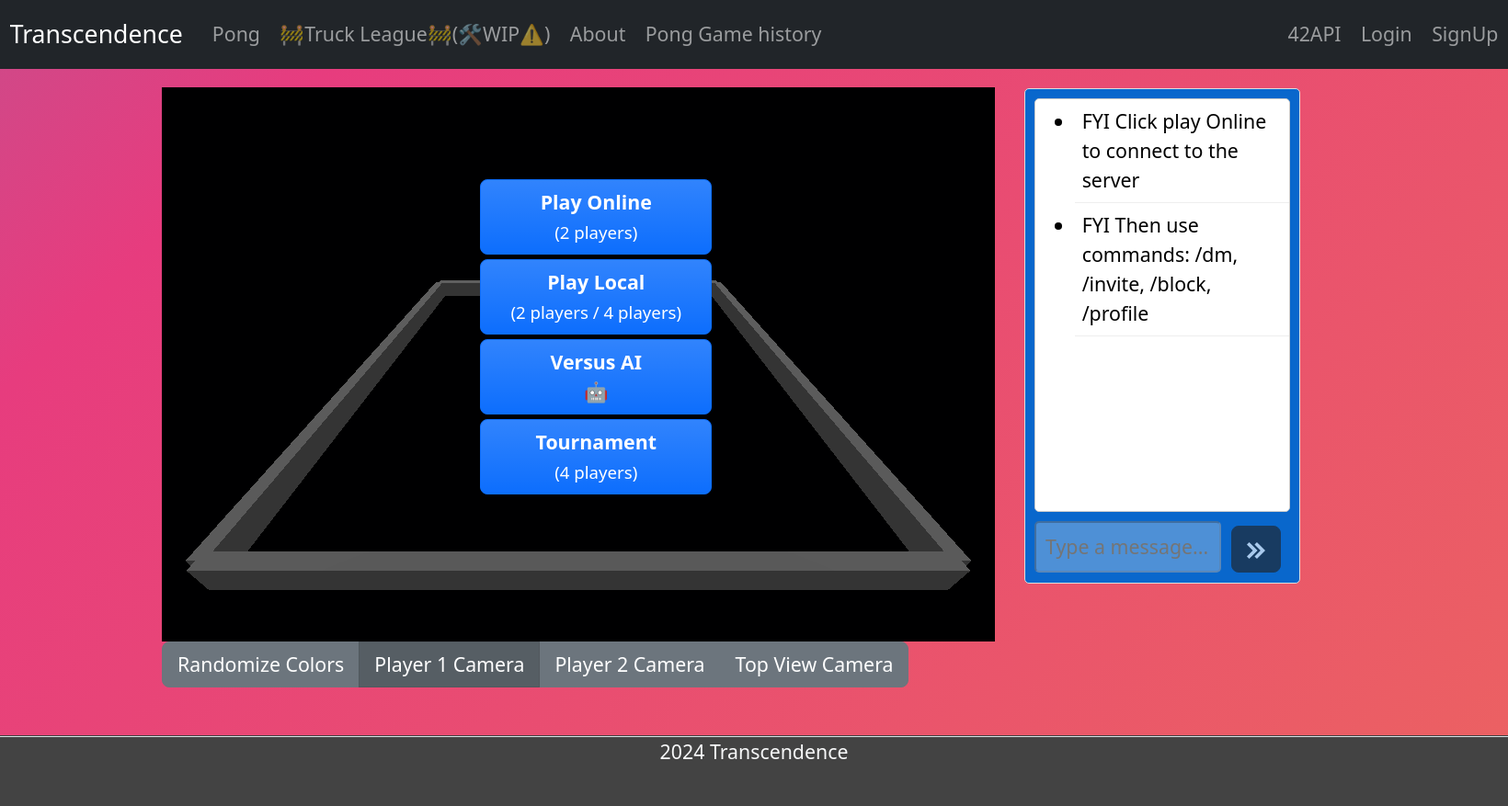
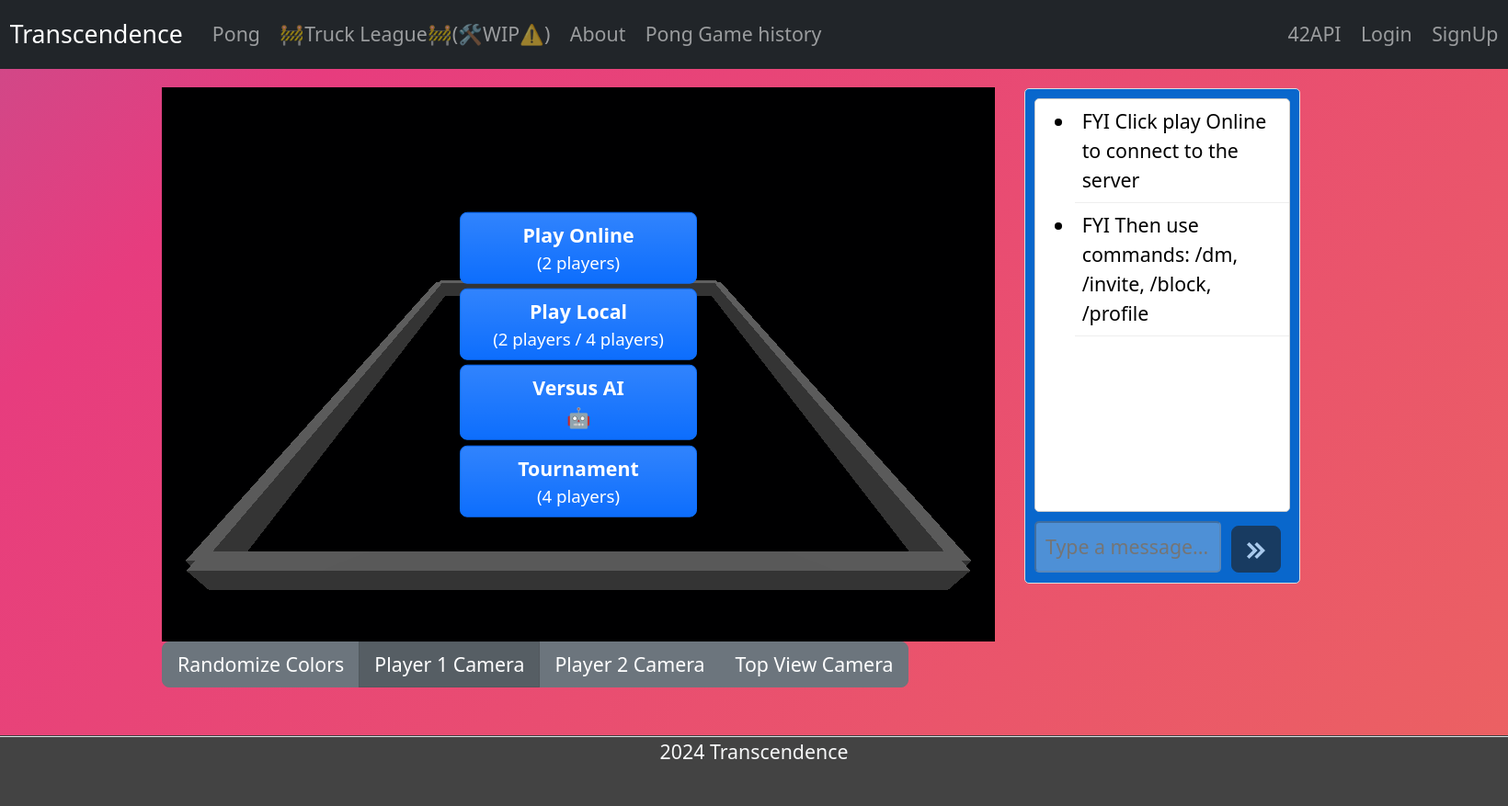
Before and after one commit to ast-jean/transcendence, a Django app: page /Pong/ in a window 1640 px wide. Shown: the whole page at 92% size. Run offline with Django 5.2, Linux system fonts and the light colour scheme; data that the repository does not hold is empty; parts of the project's set-up code (start-up, migrations or seed data) failed here and were passed over; some libraries are stand-ins or nearby versions.

Commit message:
Front end UI a bit better

```diff
--- a/django_trans/gameserv/consumers.py
+++ b/django_trans/gameserv/consumers.py
@@ -370,7 +370,7 @@ class GameConsumer(AsyncWebsocketConsumer):
                 else:
                     self.name = name
             if not hasattr(self, 'alias') or self.alias is None:
-                name = text_data_json.get('alias')
+                self.alias = text_data_json.get('alias')
 
             cmd = text_data_json.get("cmd")
 
--- a/django_trans/main/static/main/scripts/gameplay/add_scene.js
+++ b/django_trans/main/static/main/scripts/gameplay/add_scene.js
@@ -1,6 +1,7 @@
 import * as THREE from 'three';
 import { startCountdown, showBtn, hideBtn } from '../ui/ui_updates.js';
 import { addBallToScene } from './ball.js';
+import { isFourPlayerMode, localPlayerId } from '../utils/setter.js';
 
 
 /**
@@ -18,7 +19,30 @@ export function displayPlayersInScene(players, scene) {
             console.log(`Joueur ${player.ident} déjà présent dans la scène`);
         }
     });
+    if (!isFourPlayerMode) {
+        if (players[0].alias) {
+            document.getElementById('p1Name').textContent = players[0].alias + ':';
+        } else {
+            if (players[0].name)
+                document.getElementById('p1Name').textContent = players[0].name + ':';
+        }
+        if (players[1].alias) {
+            document.getElementById('p2Name').textContent = players[1].alias + ':';
+        } else {
+            document.getElementById('p2Name').textContent = players[1].name + ':';
+        }
+        if(localPlayerId) {
+            if (players[0]  == localPlayerId) {
+                document.getElementById('p1Name').addClassList = 'text-warning';
+            }
+            if (players[1]  == localPlayerId) {
+                document.getElementById('p1Name').addClassList = 'text-warning';
+            }
+        }
+    }
+
     showBtn('scoreboard');
+
     hideBtn('start_btn');
     addBallToScene(scene);
     console.log(players);
--- a/django_trans/main/static/main/scripts/gameplay/player.js
+++ b/django_trans/main/static/main/scripts/gameplay/player.js
@@ -78,6 +78,7 @@ export function initializePlayers(scene, useAI, isOnline ) {
             console.log('PLAY AGAINST AI');
             // Ajoute un joueur IA
             addPlayerToGame(2, 0, wallLength / 2 - 0.5, 0, 0xff0000, scene, true, "AI🤖"); // IA (rouge)
+            players[0].name = "Player 1"
         } else {
             // Ajoute un deuxième joueur humain
             addPlayerToGame(2, 0, wallLength / 2 - 0.5, 0, 0x0000ff, scene, false, false, 'Player 2'); // Joueur 2 (bleu)
--- a/django_trans/main/static/main/scripts/gameplay/score.js
+++ b/django_trans/main/static/main/scripts/gameplay/score.js
@@ -109,16 +109,22 @@ export function endGame(player=null) {
         // Détermine le gagnant
         let winner;
         if (player) {
-            winner = player.name;
+            winner = player;
         } else {
-            winner = player1Score >= maxScore ? players[0].name : players[1].name;
+            winner = player1Score >= maxScore ? players[0] : players[1];
         }
-        document.getElementById('winner').innerText = winner + " won!";
+        if (winner.alias) {
+            document.getElementById('winner').innerText = winner.alias + " won!";
+            addChat("Server:", `${winner.alias} wins!`);
+        } else {
+            document.getElementById('winner').innerText = winner.name + " won!";
+            addChat("Server:", `${winner.name} wins!`);
+        }
 
         // Crée un message pour afficher le gagnant
-        addChat("Server:", `${winner} wins!`);
         showBtn('end-game-buttons');
-        hideBtn('scoreboard');
+        document.getElementById('end-game-buttons').classList.remove('d-flex');
+
         deleteBall(sphere);
         if(checkIfHost(host_ident) && !once && !isLocalMode) {
             once = true;
--- a/django_trans/main/static/main/scripts/pong.js
+++ b/django_trans/main/static/main/scripts/pong.js
@@ -215,11 +215,11 @@ function handleSubmit(event) {
     let input = document.querySelector('input[name="searchRoom"]');
     const roomId = input.value;
     console.log('Room ID:', roomId); // Vérifie la valeur du champ
-    hideBtn('layer2Btns_online');
-    hideBtn('layer2Btns_tournament');
     if (!roomId) {
         alert("Please fill in all required fields.");
     } else {
+        hideBtn('layer2Btns_online');
+        hideBtn('layer2Btns_tournament');
         sendCmd("roomSearch", roomId);
         console.log("Searching for Room #" + roomId);
     }
--- a/django_trans/main/static/main/styles/style.css
+++ b/django_trans/main/static/main/styles/style.css
@@ -140,13 +140,6 @@ body {
 .gamediv {
     position: relative;
     padding-top: 20px;
-}
-
-.ui-btns {
-    position: absolute;
-    top: 100px;
-    left: 40%;
-    width: auto;
 }
 
 #gameCont {
--- a/django_trans/main/templates/pong.html
+++ b/django_trans/main/templates/pong.html
@@ -36,14 +36,14 @@
 		<div class="row">
 			<div class="col">
 				<div class="gamediv">
-					<button id="menu-btn" class="d-flex flex-column top-50 start-50 translate-middle hud btn btn-danger visually-hidden">Exit</button>
-					<div id="scoreboard" class="pongScoreboard visually-hidden" >
+					<button id="menu-btn" class="d-flex flex-column hud btn btn-danger visually-hidden">Exit</button>
+					<div id="scoreboard" class="pongScoreboard mt-3 visually-hidden" style="z-index: 6969;">
                         <div>
-							    <div class="pongScoreP1 ">Player 1: </div>
+							    <div id="p1Name" class="pongScoreP1 ">Player 1: </div>
 							    <div id="player1Score" class="strokemeP1 pongScoreP1"></div>
 						</div>
                         <div>
-							<div class="pongScoreP2">Player 2: </div>
+							<div id="p2Name" class="pongScoreP2">Player 2: </div>
 							<div id="player2Score" class="strokemeP2 pongScoreP2"></div>
 						</div>
 
@@ -54,76 +54,98 @@
 						</div> -->
 					</div>
 					<div id="ui-btns" class="ui-btns">
-						<div id="play_btns" class="col d-flex flex-column hud " style="z-index: 6969;"> <!-- unnecessary arguments:start-50 translate-middle mx-1 position-absolute  start-60/////text-center align-items-center align-self-center -->
-							<div id="onlineplay_btn" class="row hud-btn game-button btn btn-primary bg-primary bg-gradient">
+						<div class="position-absolute top-50 start-50 translate-middle">
+							<div id="play_btns" class="position-relative container hud">
+								<div class="row" style="width: 300px;">
+										<div class="col d-block">
+											<div id="onlineplay_btn" class="row  d-flex m-1 btn btn-primary bg-primary bg-gradient">
 												<b class="strokeme">Play Online</b> <br>
 												<small  class="strokeme">(2 players)</small>
 											</div>
-							<div id="localplay_btn" class="row hud-btn game-button btn btn-primary bg-primary bg-gradient">
+											<div id="localplay_btn" class="row d-flex m-1 btn btn-primary bg-primary bg-gradient">
 												<b  class="strokeme">Play Local</b> <br>
 												<small  class="strokeme">(2 players / 4 players)</small>
 											</div>
-							<div id="versusai_btn" class="row hud-btn game-button btn btn-primary bg-primary bg-gradient">
+											<div id="versusai_btn" class="row d-flex m-1 btn btn-primary bg-primary bg-gradient">
+												<div class="">
 													<b  class="strokeme">Versus AI</b>
 													<br>
 													🤖
 												</div>
-							<button type="button" id="tournament_btn" class="row hud-btn game-button btn btn-primary bg-primary bg-gradient" >
+										</div>
+										<div id="tournament_btn" class="row d-flex m-1 btn btn-primary bg-primary bg-gradient" >
 											<b  class="strokeme">Tournament</b><br>
 											<small  class="strokeme">(4 players)</small>
-							</button>
-
+										</div>
+									</div>
+								</div>
 							</div>
 
 						<!---------------------------------------------- SECOND LAYERS-------------------------------------------------- -->
-						<div id="layer2Btns_online" class="col flex-column hud visually-hidden">
-							<h1 class="strokeme">ONLINE</h1>
+						<div id="layer2Btns_online" class="position-relative container visually-hidden">
+							<div class="row" style="width: 300px;">
+										<h1 class="strokeme text-center">ONLINE</h1>
 										<hr class="border border-info border-1">
 
-							<div id="online_1v1_btn" class="row hud-btn game-button btn btn-info ">
+										<div id="online_1v1_btn" class="row ms-1 hud-btn btn btn-info ">
 											<b class="strokeme">2 Players</b>
 										</div>
-							<div id="online_2v2_btn" class="row hud-btn game-button btn btn-info visually-hidden">
+										<div id="online_2v2_btn" class="row ms-1 hud-btn btn btn-info visually-hidden">
 											<b class="strokeme">4 Players</b>
 									</div>
-							<form id="online_join_btn">
-								<input type="number" placeholder="0000" name="searchRoom" style="width:75px;">
-								<button type="submit " class="btn btn-secondary text-white strokeme">Search</button>
+									<div class='ms-1'>
+										<form id="online_join_btn" class="">
+											<div class="row bg-info py-1 my-3 rounded">
+												<div class="col">
+													<input class="form-control" type="number" placeholder="0000" name="searchRoom">
+												</div>
+												<div class="col">
+													<button type="submit " class="border border-dark btn btn-secondary text-white strokeme" style="width:120px" >Search</button>
+												</div>
+											</div>
 										</form>
+									</div>
 									<hr class="border border-info border-1">
 
-							<div id="return_btn_1" class="row hud-btn game-button btn btn-info pt-1">
+									<div id="return_btn_1" class="row hud-btn game-button btn btn-info ms-1">
 										<h2 class="strokeme">←</h2>
 									</div>
 							</div>
+						</div>
 
-						<div id="layer2Btns_local" class="col flex-column hud visually-hidden">
-							<h1 class="strokeme">LOCALPLAY</h1>
+						<div id="layer2Btns_local" class="position-relative container visually-hidden">
+							<div class="row" style="width: 300px;">
+								<div class='ms-1'>
+									<h1 class="strokeme text-center">LOCALPLAY</h1>
 									<hr class="border border-info border-1">
-							<div id="local_1v1_btn" class="row hud-btn game-button btn btn-info">
+									<div id="local_1v1_btn" class="row mb-2 d-flex btn btn-info">
 										<b class="strokeme">2 Players</b>
 									</div>
-							<div id="local_2v2_btn" class="row hud-btn game-button btn btn-info">
+									<div id="local_2v2_btn" class="row d-flex  btn btn-info">
 										<b class="strokeme">4 Players</b>
 									</div>
 									<hr class="border border-info border-1">
-							<div id="return_btn_2" class="row hud-btn game-button btn pt-2 btn-info">
+									<div id="return_btn_2" class="row d-flex btn btn-info">
 										<h2 class="strokeme">←</h2>
 									</div>
 								</div>
+							</div>
+						</div>
 
-						<div id="layer2Btns_tournament" class=" col flex-column hud visually-hidden">
-							<h1 class="strokeme">TOURNAMENT</h1>
+						<div id="layer2Btns_tournament" class=" col visually-hidden">
+							<div class="row" style="width: 300px;">
+
+								<h1 class="strokeme text-center">TOURNAMENT</h1>
 								<hr class="border border-info border-1">
 								<!-- Add tournament boutons -->
 								<div id="tournamentOptions" class="hidden"></div>
-						<button id="createTournamentBtn" class="btn btn-info strokeme text-white m-1" data-bs-toggle="modal" data-bs-target="#exampleModal">Host </button>
-						<button id="joinTournamentBtn" class="btn btn-info strokeme text-white m-1">Join</button>
+								<button id="createTournamentBtn" class="btn btn-info d-flex strokeme text-white m-1" data-bs-toggle="modal" data-bs-target="#exampleModal"><b class="strokeme mx-auto">Host</b> </button>
+								<button id="joinTournamentBtn" class="btn btn-info d-flex m-1 mb-2"><b class="strokeme mx-auto">Join</b></button>
 
 								<div id="tournamentJoinForm" class="hidden">
-							<span class="d-flex m-1">
+									<span class="d-flex">
 										<input type="text" id="tournamentIdInput" class='form-control' placeholder="Enter the Room ID #">
-								<button id="submitJoinTournament" class="btn btn-primary ms-2"  >Join</button>
+										<button id="submitJoinTournament" class="btn btn-primary ms-2"  ><b>Join</b></button>
 									</span>
 								</div>
 								<hr class="border border-info border-1">
@@ -131,8 +153,9 @@
 									<h2 class="strokeme">←</h2>
 								</div>
 							</div>
+						</div>
 						<div id="start_btn" class=" col flex-column hud visually-hidden">
-							<button id="startGameButton" class="btn btn-secondary game-button">Start Game</button>
+							<button id="startGameButton" class="btn btn-secondary game-button mt-5 ms-5">Start Game</button>
 						</div>
 						<div id="playerCount" class="visually-hidden strokeme">
 							<div id="joining" class="row d-flex">
@@ -157,21 +180,29 @@
 								</div>
 							</div>
 						</div>
-						<div id="end-game-buttons" class="row visually-hidden" style="z-index: 2500;">
-							{% comment %} <button id="replay-btn" class="btn btn-danger">Replay</button> {% endcomment %}
-							<h1 id="endGameMessage" class="strokeme d-flex" >GAME OVER</h1>
-							<h2 id='winner' class="strokeme d-flex"></h2>
-							<button id="menu-btn-quit" class="btn btn-primary" style="width: 100px;">Menu</button>
+						<div id="end-game-buttons" class="col position-relative visually-hidden">
+							<div  class="row" style="width:300px;">
+								<div  class="col">
+									<h1 id="endGameMessage" class="strokeme text-center"
+									style="  text-shadow: 2px 2px 0 black, -2px -2px 0 black, 2px -2px 0 black, -2px 2px 0 black, 2px 0 0 black,-2px 0 0 black, 0 2px 0 black,0 -2px 0 black;">
+									GAME OVER
+								</h1>
+									<h2 id='winner' class="strokeme text-center"></h2>
+									<button id="menu-btn-quit" class="btn btn-primary mt-5 d-flex mx-auto">Menu</button>
+								</div>
+							</div>
 						</div>
 					</div>
 					<div id="gameCont" class="three-js-canvas">
-						<div id='loading' class="bg-dark opacity-50 d-flex justify-content-center" style='height:600px; z-index: 9999;'>
+						<div id='loading' class="bg-dark opacity-75 d-flex justify-content-center" style='height:600px; z-index: 9999;'>
 							<div class="spinner-border text-white my-auto" role="status" style="width: 3rem; height: 3rem;">
 								<span class="visually-hidden">Loading...</span>
 							</div>
 						</div>
 					</div> <!-- d-flex justify-content-center align-items-center -->
 				</div>
+
+				</div><!-- ui-btns -->
 
 				<div id="cameraControls setting-btns" class="btn-group" >
 					<button id="randomize-colors-btn" class="btn btn-secondary play-button randomize-colors-btn">Randomize Colors</button>
```
Lines whose indentation alone changed are shown as unchanged.
